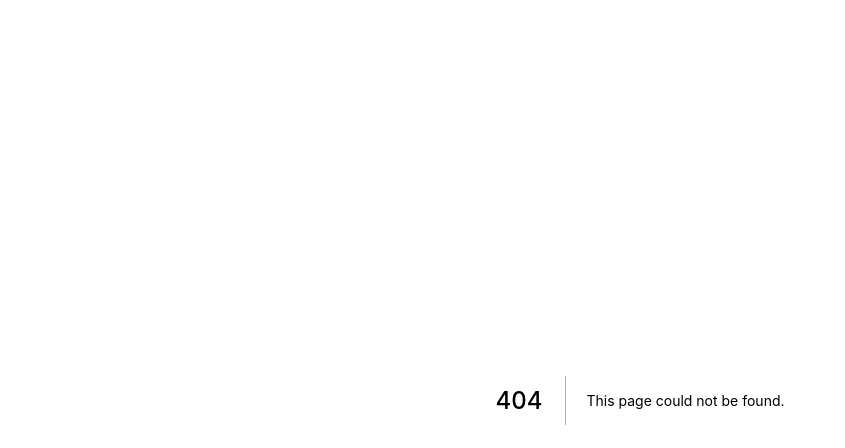
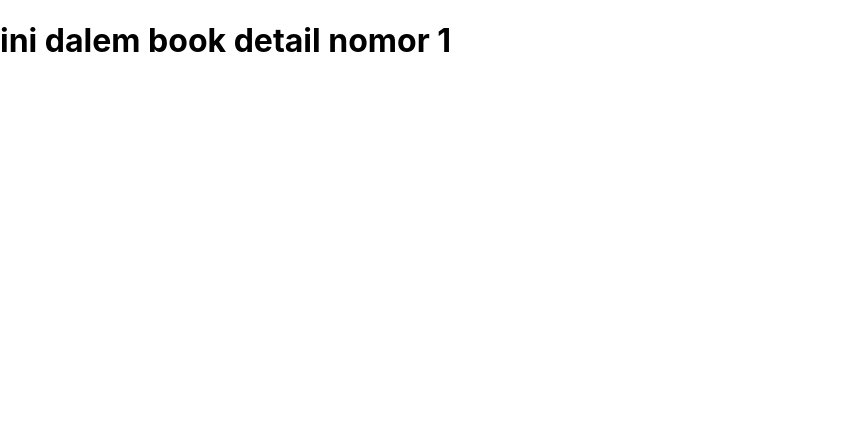
Before and after one commit to berbinarbinar/next-demo, a Next.js app: page /books/1 in a window 1280 px wide. Before the commit this address had no page. Shown: the top 448 px of the page, without its empty margins (0-845 px from the left). Built offline with nearby package versions, Linux system fonts and the light colour scheme.

Commit message:
feat: dynamic routes on nextjs

```diff
--- /dev/null
+++ b/pages/books/[id].js
@@ -0,0 +1,11 @@
+import { useRouter } from "next/router";
+
+export default function Book() {
+  const router = useRouter();
+  const { id } = router.query;
+  return (
+    <>
+      <h1>ini dalem book detail nomor {id}</h1>
+    </>
+  );
+}
```
